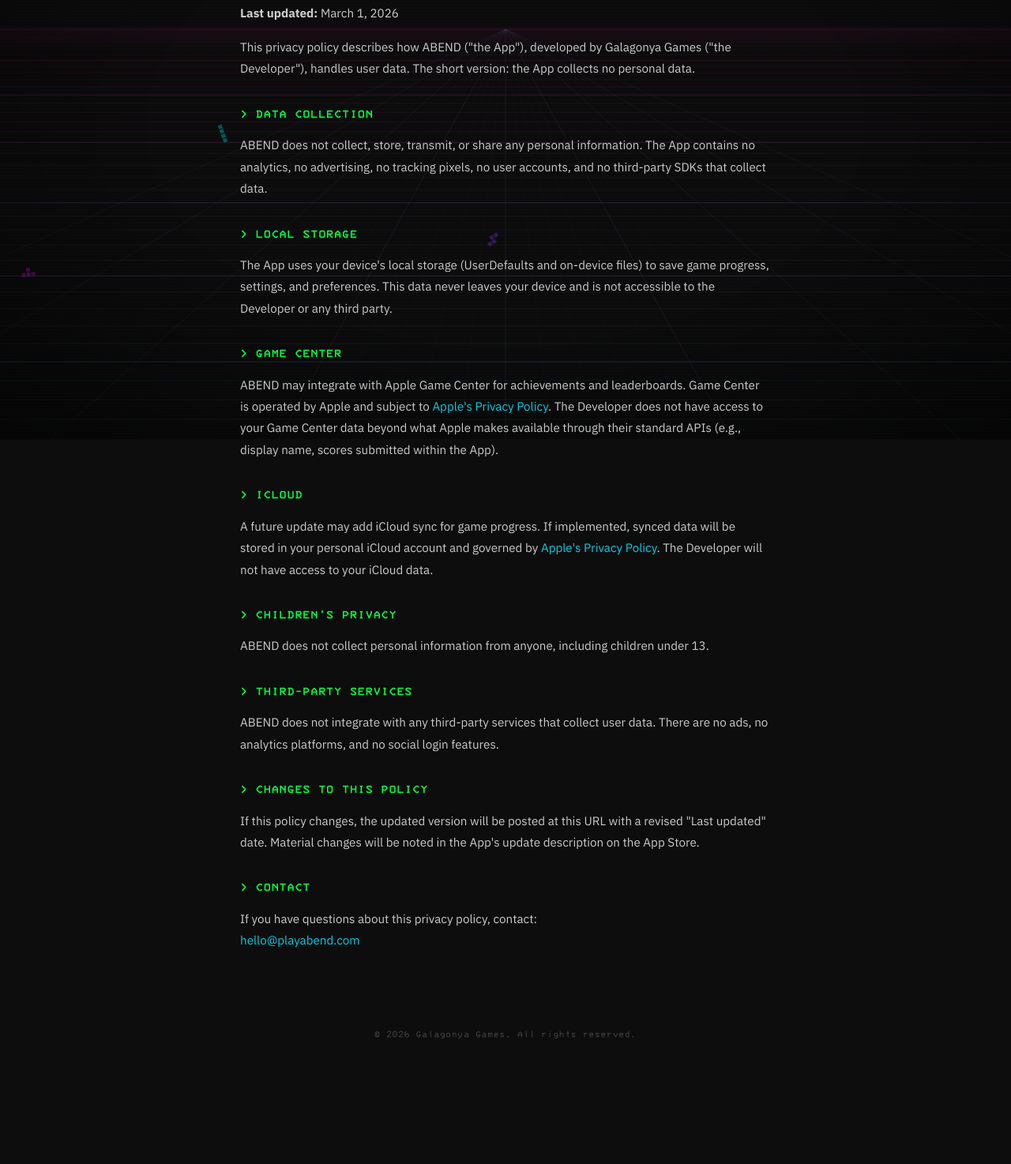
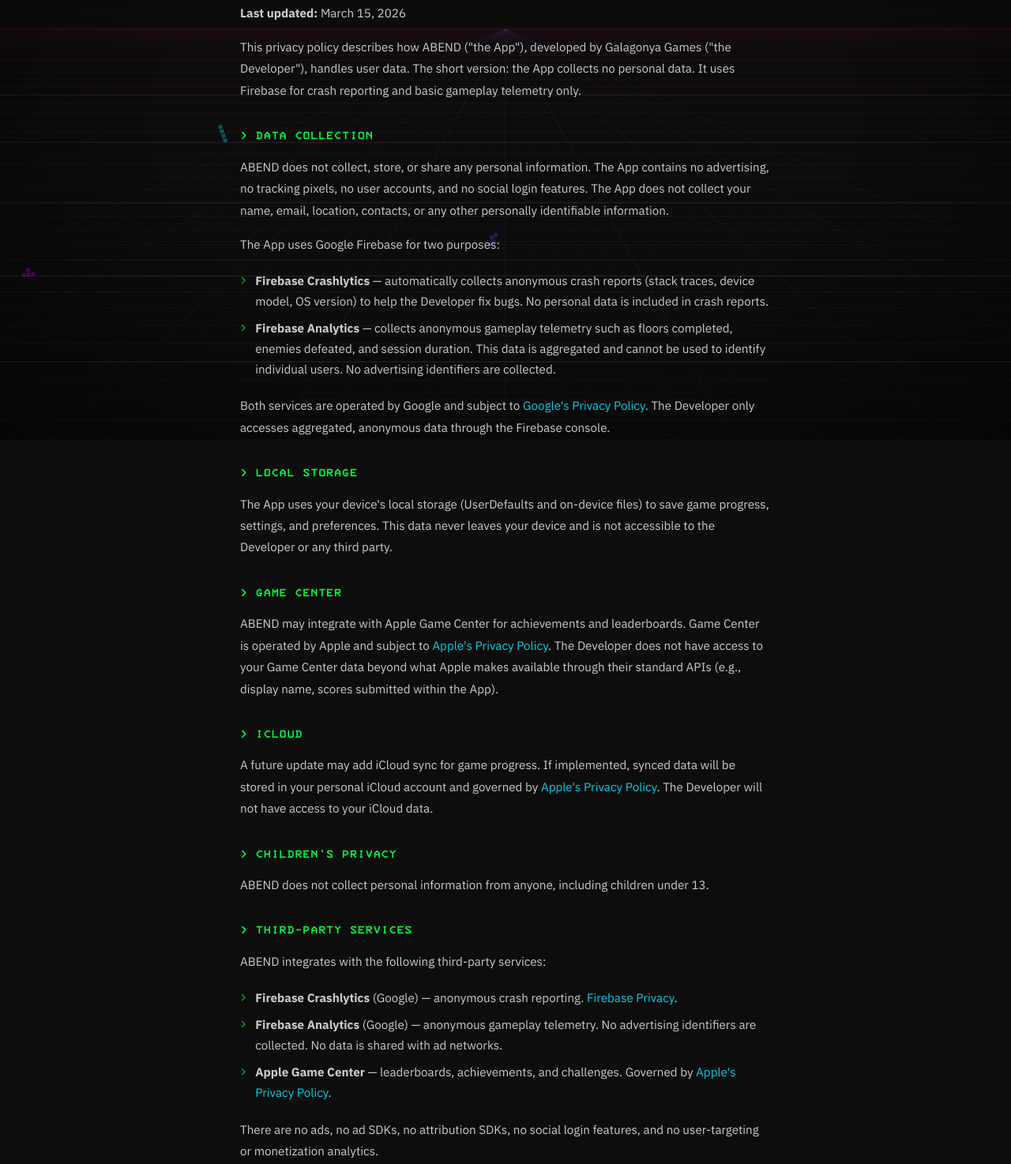
Before and after one commit to LaszloPinter/playabend.com, a plain HTML site: page privacy.html in a window 1280 px wide. Shown: the part 243-1717 px from the top of the page at 79% size. Before the commit the page ends 1596 px from the top, so only its background shows below. Drawn offline with Linux system fonts and the light colour scheme.

Commit message:
update privacy policy

```diff
--- a/privacy.html
+++ b/privacy.html
@@ -29,17 +29,34 @@
 
     <section class="section privacy-content">
 
-      <p><strong>Last updated:</strong> March 1, 2026</p>
+      <p><strong>Last updated:</strong> March 15, 2026</p>
       <p>
         This privacy policy describes how ABEND ("the App"), developed by Galagonya Games ("the Developer"),
-        handles user data. The short version: the App collects no personal data.
+        handles user data. The short version: the App collects no personal data. It uses Firebase for
+        crash reporting and basic gameplay telemetry only.
       </p>
 
       <h2>> DATA COLLECTION</h2>
       <p>
-        ABEND does not collect, store, transmit, or share any personal information.
-        The App contains no analytics, no advertising, no tracking pixels, no user accounts,
-        and no third-party SDKs that collect data.
+        ABEND does not collect, store, or share any personal information. The App contains no advertising,
+        no tracking pixels, no user accounts, and no social login features. The App does not collect
+        your name, email, location, contacts, or any other personally identifiable information.
+      </p>
+      <p>
+        The App uses Google Firebase for two purposes:
+      </p>
+      <ul>
+        <li><strong>Firebase Crashlytics</strong> — automatically collects anonymous crash reports
+          (stack traces, device model, OS version) to help the Developer fix bugs. No personal data
+          is included in crash reports.</li>
+        <li><strong>Firebase Analytics</strong> — collects anonymous gameplay telemetry such as
+          floors completed, enemies defeated, and session duration. This data is aggregated and
+          cannot be used to identify individual users. No advertising identifiers are collected.</li>
+      </ul>
+      <p>
+        Both services are operated by Google and subject to
+        <a href="https://policies.google.com/privacy" target="_blank" rel="noopener">Google's Privacy Policy</a>.
+        The Developer only accesses aggregated, anonymous data through the Firebase console.
       </p>
 
       <h2>> LOCAL STORAGE</h2>
@@ -73,8 +90,19 @@
 
       <h2>> THIRD-PARTY SERVICES</h2>
       <p>
-        ABEND does not integrate with any third-party services that collect user data.
-        There are no ads, no analytics platforms, and no social login features.
+        ABEND integrates with the following third-party services:
+      </p>
+      <ul>
+        <li><strong>Firebase Crashlytics</strong> (Google) — anonymous crash reporting.
+          <a href="https://firebase.google.com/support/privacy" target="_blank" rel="noopener">Firebase Privacy</a>.</li>
+        <li><strong>Firebase Analytics</strong> (Google) — anonymous gameplay telemetry.
+          No advertising identifiers are collected. No data is shared with ad networks.</li>
+        <li><strong>Apple Game Center</strong> — leaderboards, achievements, and challenges.
+          Governed by <a href="https://www.apple.com/legal/privacy/" target="_blank" rel="noopener">Apple's Privacy Policy</a>.</li>
+      </ul>
+      <p>
+        There are no ads, no ad SDKs, no attribution SDKs, no social login features,
+        and no user-targeting or monetization analytics.
       </p>
 
       <h2>> CHANGES TO THIS POLICY</h2>
```
